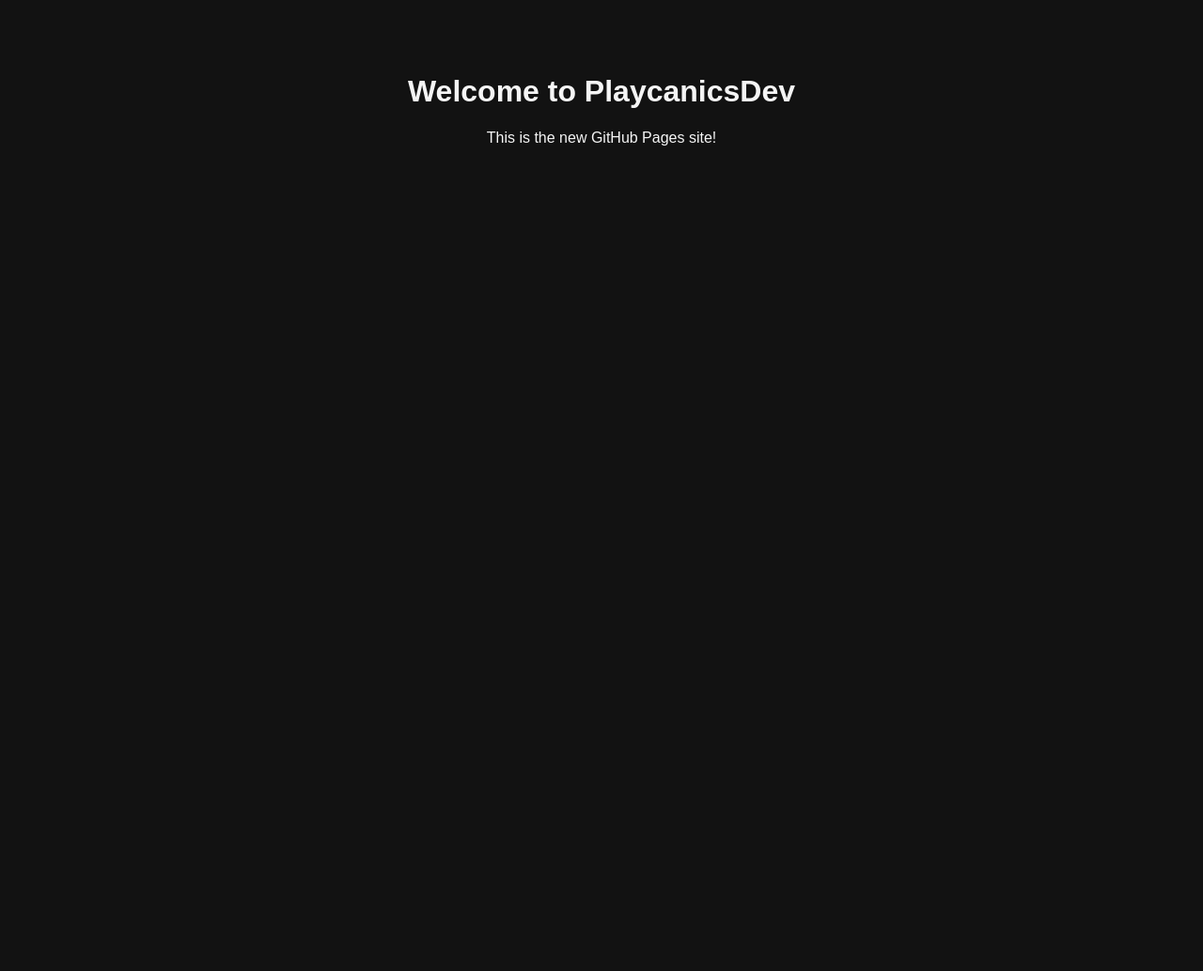
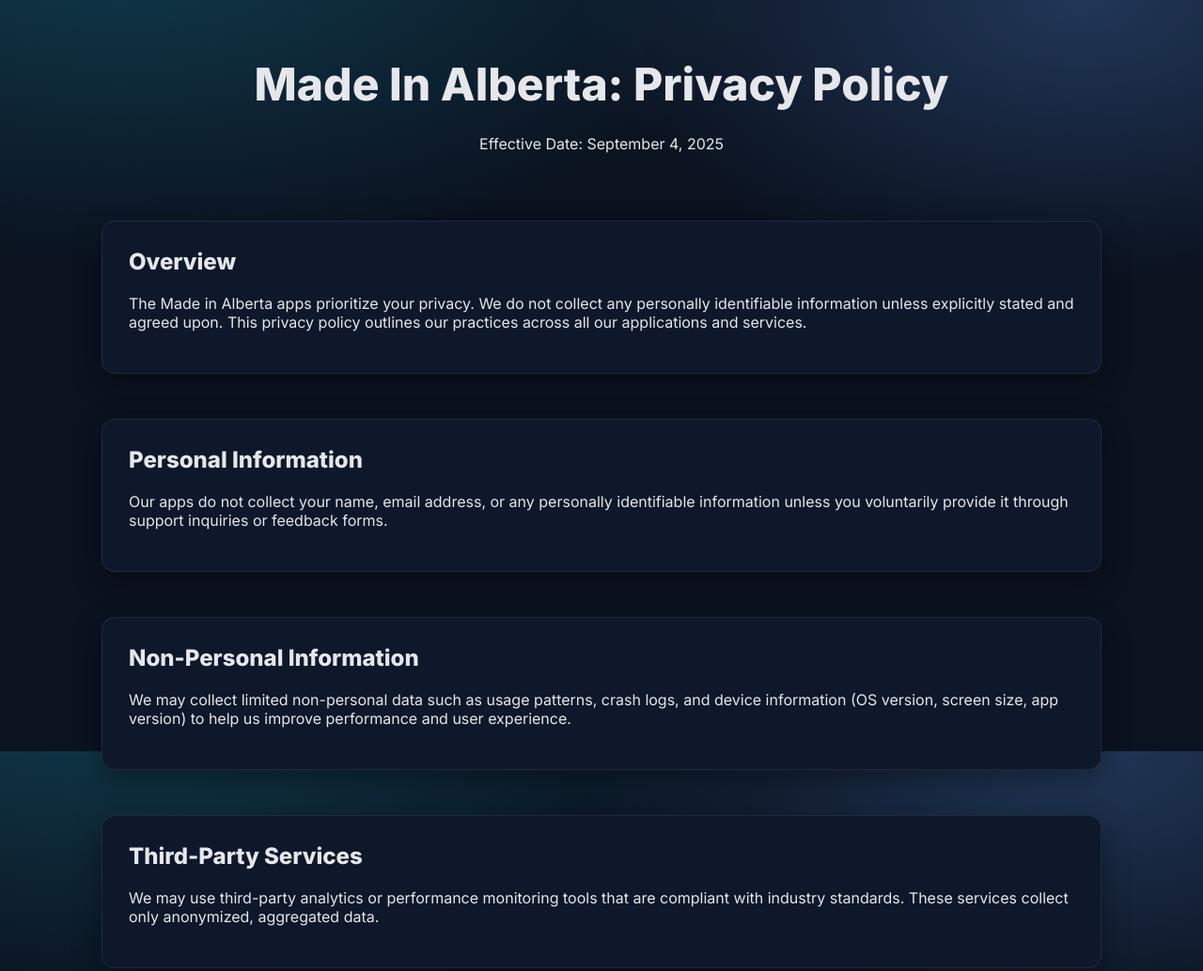
Before and after one commit to PlaycanicsDev/playcanicsdev.github.io, a plain HTML site: page index.html in a window 1280 px wide. Shown: the top 1034 px of the page at 94% size. Before the commit the page ends 800 px from the top, so only its background shows below. Drawn offline with Linux system fonts and the light colour scheme.

Commit message:
Policy text + theme

```diff
--- a/index.html
+++ b/index.html
@@ -1,13 +1,159 @@
 <!DOCTYPE html>
-<html lang="en">
+<html lang="en" data-theme="dark">
+
 <head>
-  <meta charset="UTF-8" />
-  <meta name="viewport" content="width=device-width, initial-scale=1.0">
-  <title>Playcanics Dev</title>
-  <link rel="stylesheet" href="style.css">
+    <meta charset="UTF-8" />
+    <meta name="viewport" content="width=device-width, initial-scale=1" />
+    <title>Made in Alberta · Privacy Policy</title>
+    <meta name="description" content="Privacy policy for Made In Alberta apps." />
+    <link rel="preconnect" href="https://fonts.googleapis.com">
+    <link rel="preconnect" href="https://fonts.gstatic.com" crossorigin>
+    <link href="https://fonts.googleapis.com/css2?family=Inter:wght@300;400;600;800&display=swap" rel="stylesheet">
+    <style>
+        /* Keep only dark theme tokens */
+        :root[data-theme="dark"] {
+            --bg: #0b1220;
+            --card: #0f172a;
+            --muted-card: #0b1220;
+            --text: #e5e7eb;
+            --muted: #a3acc2;
+            --primary: #60a5fa;
+            --accent: #67e8f9;
+            --ring: rgba(96, 165, 250, 0.4);
+            --radius: 14px;
+            --shadow: 0 10px 30px rgba(0, 0, 0, .35);
+            --spacing: clamp(16px, 2.5vw, 28px);
+            --container: 1120px;
+            --transition: .25s ease;
+            --nav-h: 64px;
+        }
+
+        * {
+            box-sizing: border-box;
+        }
+
+        html {
+            scroll-behavior: smooth;
+        }
+
+        body {
+            margin: 0;
+            font-family: Inter, system-ui, sans-serif;
+            color: var(--text);
+            background: radial-gradient(1200px 600px at 10% -10%, rgba(34, 211, 238, .22), transparent 60%),
+                radial-gradient(900px 500px at 90% 0%, rgba(96, 165, 250, .25), transparent 60%),
+                linear-gradient(180deg, #0b1220 0%, #0b1220 100%);
+            background-attachment: fixed;
+        }
+
+        .container {
+            max-width: var(--container);
+            margin: 0 auto;
+            padding: var(--spacing);
+        }
+
+        header {
+            text-align: center;
+            padding: var(--spacing) 0;
+        }
+
+        h1 {
+            font-size: clamp(2rem, 5vw, 3rem);
+            margin-bottom: 0.5em;
+        }
+
+        section {
+            margin-bottom: 3rem;
+        }
+
+        .card {
+            background: var(--card);
+            border: 1px solid rgba(100, 116, 139, .2);
+            border-radius: var(--radius);
+            padding: var(--spacing);
+            box-shadow: var(--shadow);
+        }
+
+        .card h2 {
+            font-size: 1.5rem;
+            margin-top: 0;
+        }
+
+        footer {
+            text-align: center;
+            color: var(--muted);
+            padding: 2rem 0;
+        }
+
+        a[href^="mailto:"] {
+            color: var(--accent);
+            text-decoration: underline;
+        }
+
+        a[href^="mailto:"]:hover {
+            color: #22d3ee;
+        }
+    </style>
 </head>
+
 <body>
-  <h1>Welcome to PlaycanicsDev</h1>
-  <p>This is the new GitHub Pages site!</p>
+    <header class="container">
+        <h1>Made In Alberta: Privacy Policy</h1>
+        <p>Effective Date: September 4, 2025</p>
+    </header>
+
+    <main class="container">
+        <section class="card">
+            <h2>Overview</h2>
+            <p>The Made in Alberta apps prioritize your privacy. We do not collect any personally identifiable
+                information unless explicitly stated and agreed upon. This privacy policy outlines our practices across
+                all our applications and services.</p>
+        </section>
+
+        <section class="card">
+            <h2>Personal Information</h2>
+            <p>Our apps do not collect your name, email address, or any personally identifiable information unless you
+                voluntarily provide it through support inquiries or feedback forms.</p>
+        </section>
+
+        <section class="card">
+            <h2>Non-Personal Information</h2>
+            <p>We may collect limited non-personal data such as usage patterns, crash logs, and device information (OS
+                version, screen size, app version) to help us improve performance and user experience.</p>
+        </section>
+
+        <section class="card">
+            <h2>Third-Party Services</h2>
+            <p>We may use third-party analytics or performance monitoring tools that are compliant with industry
+                standards. These services collect only anonymized, aggregated data.</p>
+        </section>
+
+        <section class="card">
+            <h2>Children's Privacy</h2>
+            <p>Our applications are not intended for children under 13. We do not knowingly collect personal data from
+                children. If you believe this has occurred, please contact us.</p>
+        </section>
+
+        <section class="card">
+            <h2>Changes to This Policy</h2>
+            <p>This privacy policy may be updated periodically. Any changes will be reflected on this page. Continued
+                use of the apps implies acceptance of the updated terms.</p>
+        </section>
+
+        <section class="card">
+            <h2>Contact</h2>
+            <p>If you have questions or concerns about your data or this policy, contact:</p>
+            <p><strong>Email:</strong> <a href="mailto:ryan.checora@gmail.com">ryan.checora@gmail.com</a></p>
+        </section>
+    </main>
+
+    <footer>
+        <p>&copy; <span id="year"></span> Made In Alberta · All rights reserved.</p>
+    </footer>
+
+    <script>
+        document.getElementById('year').textContent = new Date().getFullYear();
+    </script>
 </body>
+
 </html>
```
